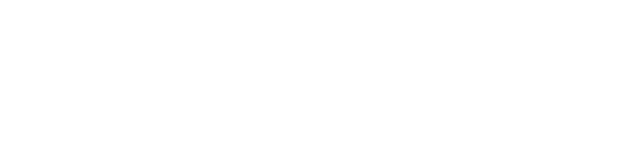
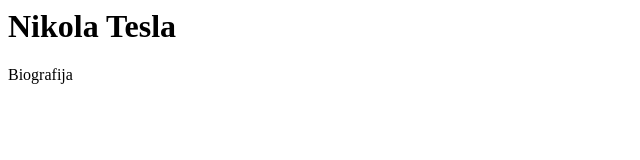
Before and after one commit to sretensuvajdzic/index, a plain HTML site: page index.html in a window 1280 px wide. Shown: the whole page, without its empty margins (0-640 px from the left). Drawn offline with Linux system fonts and the light colour scheme.

Commit message:
index.html

```diff
--- a/index.html
+++ b/index.html
@@ -1,8 +1,10 @@
 <html>
 <head>
-  <title> neki title </title>
+  <title> Nikola Tesla </title>
+<h1> Nikola Tesla </h1>
 </head>
   <body>
-
+<p1>  Biografija
+</p1>
   </body>
 </html>
```
